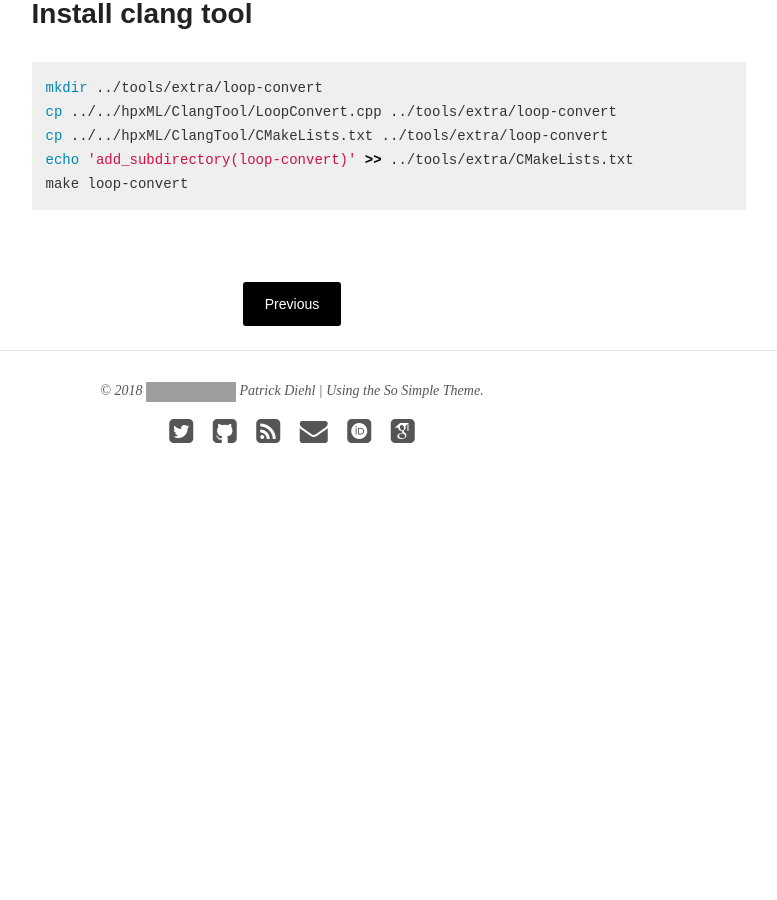
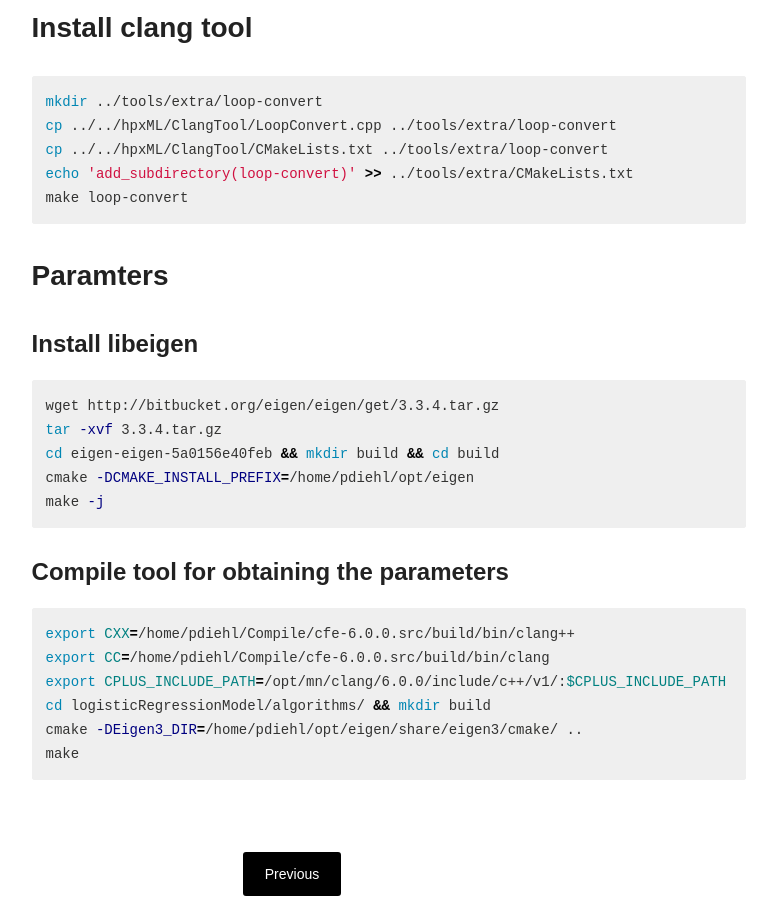
Before and after one commit to diehlpk/diehlpk.github.io, a Jekyll site: the page built from _posts/blog/2018-05-22-install-hpxml.md, in a window 1280 px wide and 900 px high, scrolled down 1545 px. Shown: the whole window, without its empty margins (348-1125 px from the left). Built offline with Jekyll 4.4.1, drawn with Linux system fonts in a browser that asks for light colours; nearby versions of some CDN libraries; some web fonts are replaced; before the commit the page ends 2088 px from its top, so only the background shows below that; grey boxes are pictures that could not be loaded.

Commit message:
Add tutorial for regression

````diff
--- a/_posts/blog/2018-05-22-install-hpxml.md
+++ b/_posts/blog/2018-05-22-install-hpxml.md
@@ -11,7 +11,7 @@ author: diehlpk
 1. [LLVM](http://releases.llvm.org/download.html)
 2. [CLANG](http://releases.llvm.org/download.html)
 3. [HPX](https://github.com/STEllAR-GROUP/hpx) (Installation on [Ubuntu](https://diehlpk.github.io/blog/hpx-ubuntu-12.04/) and [Fedora](https://diehlpk.github.io/blog/hpx-fedora/))
-
+4. Install [libeigen](http://eigen.tuxfamily.org/index.php?title=Main_Page)
 Note that LLVM and CLANG need to be compiled to intstall the clang tool for HPXML
 
 ### Install llvm
@@ -50,3 +50,26 @@ cp ../../hpxML/ClangTool/CMakeLists.txt ../tools/extra/loop-convert
 echo 'add_subdirectory(loop-convert)' >> ../tools/extra/CMakeLists.txt
 make loop-convert
 ```
+
+### Paramters
+
+#### Install [libeigen](http://eigen.tuxfamily.org/index.php?title=Main_Page)
+
+```bash
+wget http://bitbucket.org/eigen/eigen/get/3.3.4.tar.gz
+tar -xvf 3.3.4.tar.gz
+cd eigen-eigen-5a0156e40feb && mkdir build && cd build
+cmake -DCMAKE_INSTALL_PREFIX=/home/pdiehl/opt/eigen
+make -j
+```
+
+#### Compile tool for obtaining the parameters
+
+```bash
+export CXX=/home/pdiehl/Compile/cfe-6.0.0.src/build/bin/clang++
+export CC=/home/pdiehl/Compile/cfe-6.0.0.src/build/bin/clang
+export CPLUS_INCLUDE_PATH=/opt/mn/clang/6.0.0/include/c++/v1/:$CPLUS_INCLUDE_PATH
+cd logisticRegressionModel/algorithms/ && mkdir build
+cmake -DEigen3_DIR=/home/pdiehl/opt/eigen/share/eigen3/cmake/ ..
+make
+```
````
